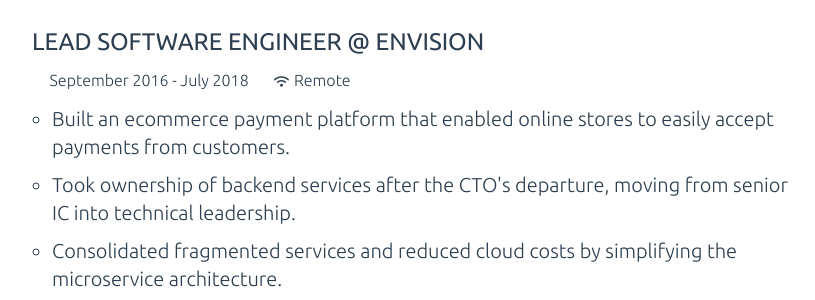
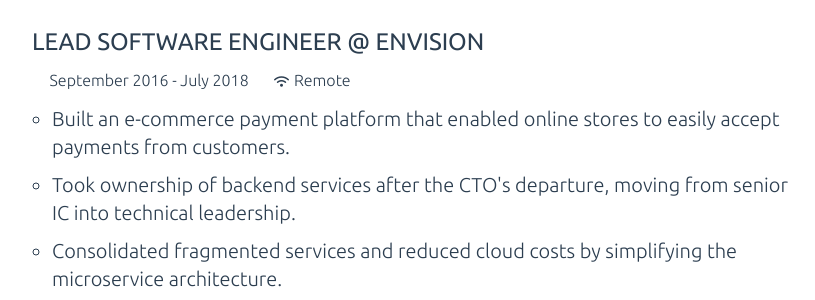
Before and after one commit to msvab/msvab.github.io, a Jekyll site: the page built from resume.html, in a window 1280 px wide and 900 px high, scrolled down 1450 px. Shown: the part 153-453 px from the top of the window, without its empty margins (228-1043 px from the left). Built offline with Jekyll 4.4.1, drawn with Linux system fonts in a browser that asks for light colours; some of the changed text lies outside the part shown.

Commit message:
Use British style in resume

```diff
--- a/resume.html
+++ b/resume.html
@@ -60,7 +60,7 @@
   <div class="job-detail">
     <p>September 2016 - July 2018 &nbsp;&nbsp;&nbsp; <span class="fas fa-wifi"></span>Remote</p>
     <ul>
-      <li>Built an ecommerce payment platform that enabled online stores to easily accept payments from customers.</li>
+      <li>Built an e-commerce payment platform that enabled online stores to easily accept payments from customers.</li>
       <li>Took ownership of backend services after the CTO's departure, moving from senior IC into technical leadership.</li>
       <li>Consolidated fragmented services and reduced cloud costs by simplifying the microservice architecture.</li>
       <li>Built a payment state machine using event-sourcing and CQRS patterns.</li>
@@ -134,6 +134,6 @@
   <h3>Bc. Information Technology</h3>
   <div class="job-detail">
     <p>2006 - 2009 &nbsp;&nbsp;&nbsp; <span class="fas fa-map-marker"></span>Brno University of Technology, CZ</p>
-    <p>Bsc. equivalent</p>
+    <p>BSc equivalent</p>
   </div>
 </section>
```
Also changed, not shown: other parts of resume.html (+1 -1 lines).
